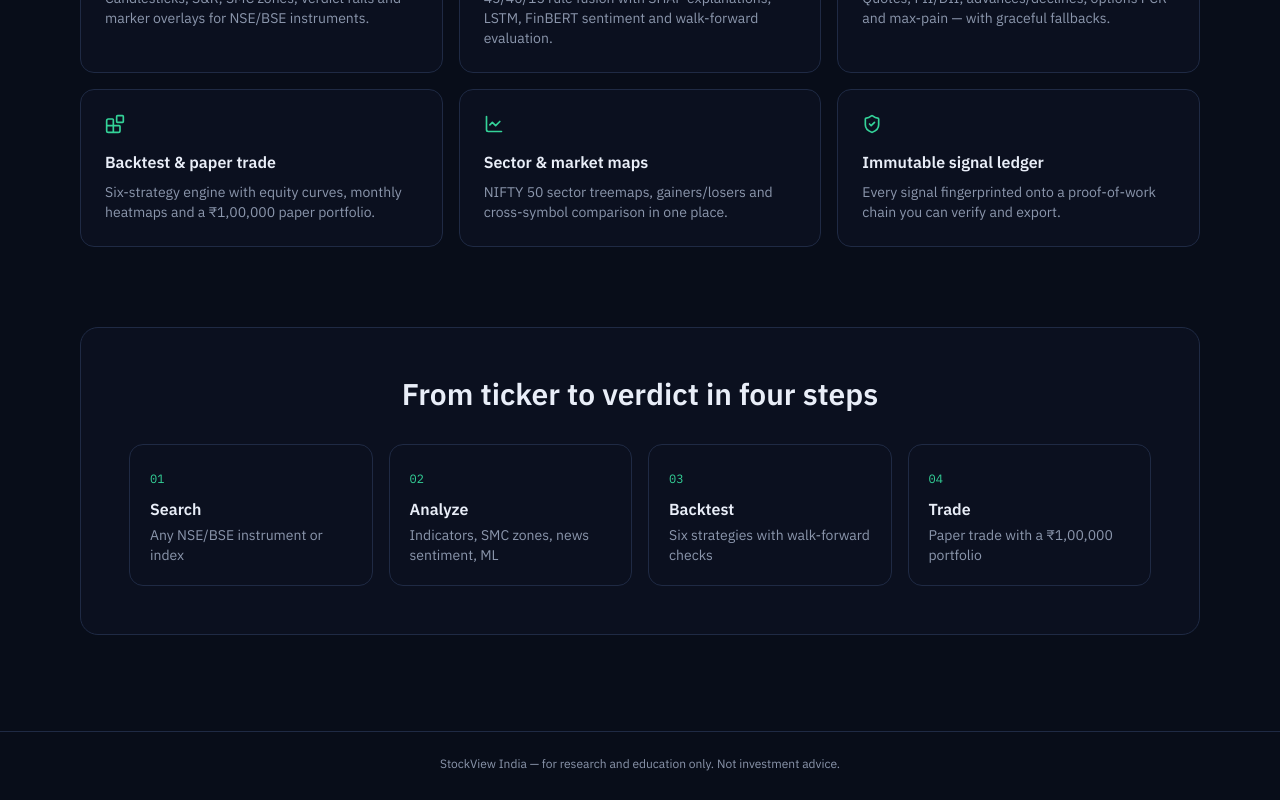
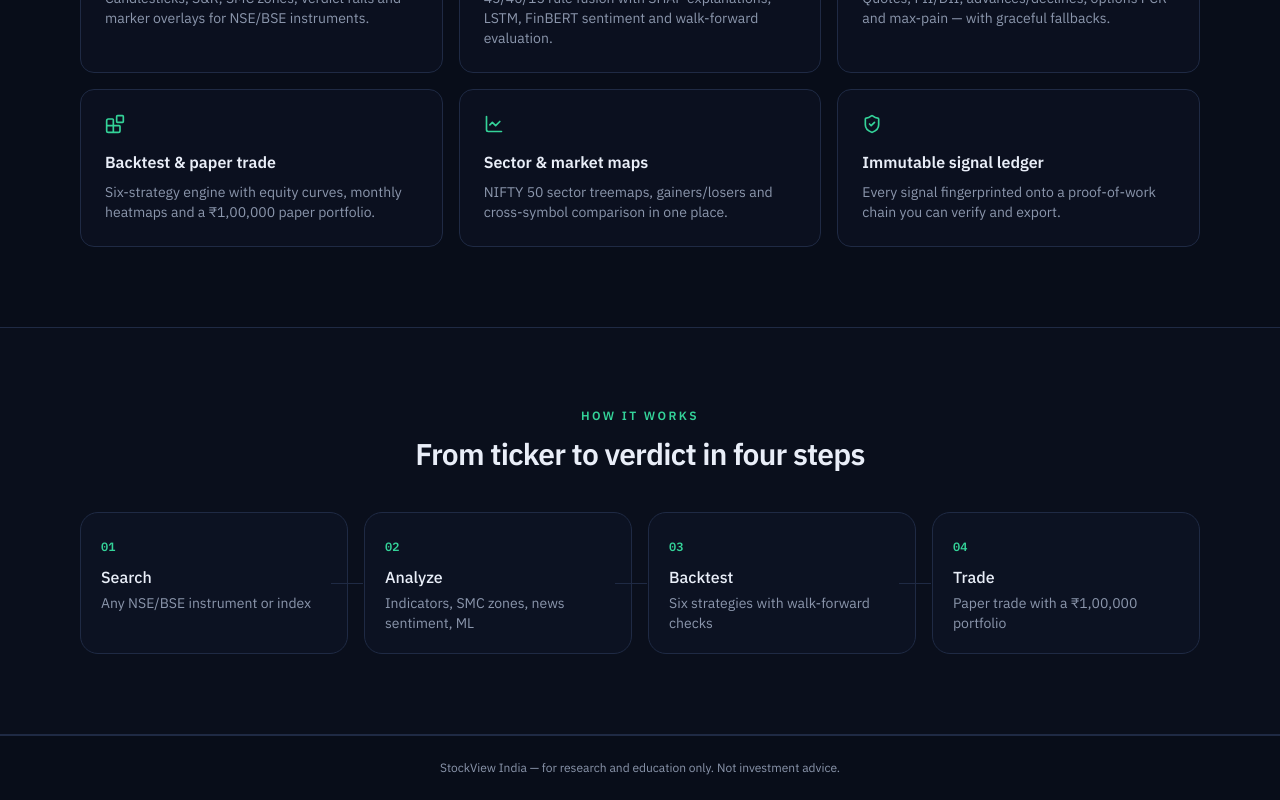
Before and after one commit to raunak-ray/StockView-India, a Next.js app in the folder frontend/: page / in a window 1280 px wide. Shown: the part 864-1664 px from the top of the page. Built offline with nearby package versions, Linux system fonts and the light colour scheme.

Commit message:
feat: add team section, cta band and restyled how-it-works steps

```diff
--- /dev/null
+++ b/frontend/app/components/cta-section.tsx
@@ -0,0 +1,38 @@
+import Link from "next/link";
+import { ArrowRight } from "lucide-react";
+
+import { Button } from "@/components/ui/button";
+
+import { CTA_BAND } from "../constants";
+
+export function CtaSection() {
+  return (
+    <section className="mx-auto w-full max-w-6xl px-4 pb-24">
+      <div className="relative overflow-hidden rounded-3xl border border-border bg-card/60 px-6 py-14 text-center sm:px-12">
+        {/* Subtle depth: dot texture + one calm glow, no rainbow */}
+        <div
+          aria-hidden
+          className="dot-grid absolute inset-0 opacity-60 [mask-image:radial-gradient(ellipse_60%_70%_at_50%_50%,black_20%,transparent_75%)]"
+        />
+        <div
+          aria-hidden
+          className="absolute -top-24 left-1/2 h-48 w-[30rem] -translate-x-1/2 rounded-full bg-primary/10 blur-3xl"
+        />
+        <div className="relative">
+          <h2 className="text-2xl font-semibold tracking-tight sm:text-3xl">
+            {CTA_BAND.title}
+          </h2>
+          <p className="mx-auto mt-3 max-w-md text-sm text-muted-foreground sm:text-base">
+            {CTA_BAND.subtitle}
+          </p>
+          <Button asChild size="lg" className="mt-8 gap-2">
+            <Link href="/register">
+              {CTA_BAND.button}
+              <ArrowRight className="size-4" />
+            </Link>
+          </Button>
+        </div>
+      </div>
+    </section>
+  );
+}
--- a/frontend/app/components/how-it-works.tsx
+++ b/frontend/app/components/how-it-works.tsx
@@ -2,20 +2,38 @@ import { HOW_IT_WORKS_STEPS } from "../constants";
 
 export function HowItWorksSection() {
   return (
-    <section id="how" className="mx-auto w-full max-w-6xl px-4 pb-24">
-      <div className="rounded-2xl border border-border bg-card/50 p-8 text-center sm:p-12">
-        <h2 className="text-2xl font-semibold sm:text-3xl">
-          From ticker to verdict in four steps
-        </h2>
-        <div className="mt-8 grid gap-4 text-left sm:grid-cols-4">
-          {HOW_IT_WORKS_STEPS.map(([step, title, desc]) => (
-            <div key={step} className="rounded-xl border border-border p-5">
-              <span className="font-mono text-xs text-primary">{step}</span>
-              <h3 className="mt-2 font-semibold">{title}</h3>
+    <section id="how" className="border-y border-border bg-card/30">
+      <div className="mx-auto w-full max-w-6xl px-4 py-20">
+        <div className="mx-auto max-w-2xl text-center">
+          <p className="text-xs font-semibold uppercase tracking-[0.2em] text-primary">
+            How it works
+          </p>
+          <h2 className="mt-3 text-2xl font-semibold tracking-tight sm:text-3xl">
+            From ticker to verdict in four steps
+          </h2>
+        </div>
+
+        <ol className="mt-10 grid gap-4 sm:grid-cols-4">
+          {HOW_IT_WORKS_STEPS.map(([step, title, desc], i) => (
+            <li
+              key={step}
+              className="relative rounded-2xl border border-border bg-card/70 p-5"
+            >
+              {/* Connector */}
+              {i < HOW_IT_WORKS_STEPS.length - 1 ? (
+                <span
+                  aria-hidden
+                  className="absolute -right-4 top-1/2 hidden h-px w-8 bg-border sm:block"
+                />
+              ) : null}
+              <span className="font-mono text-xs font-semibold text-primary">
+                {step}
+              </span>
+              <h3 className="mt-2 font-medium">{title}</h3>
               <p className="mt-1 text-sm text-muted-foreground">{desc}</p>
-            </div>
+            </li>
           ))}
-        </div>
+        </ol>
       </div>
     </section>
   );
--- /dev/null
+++ b/frontend/app/components/team-section.tsx
@@ -0,0 +1,45 @@
+import { TEAM_MEMBERS } from "../constants";
+
+/** Team grid — placeholders driven entirely by constants.ts. */
+export function TeamSection() {
+  return (
+    <section id="team" className="mx-auto w-full max-w-6xl px-4 py-20">
+      <div className="mx-auto max-w-2xl text-center">
+        <p className="text-xs font-semibold uppercase tracking-[0.2em] text-primary">
+          Team
+        </p>
+        <h2 className="mt-3 text-2xl font-semibold tracking-tight sm:text-3xl">
+          Built by a small team of builders
+        </h2>
+        <p className="mt-3 text-sm text-muted-foreground sm:text-base">
+          Final-year project, open-source heart — meet the people behind
+          StockView India.
+        </p>
+      </div>
+
+      <div className="mt-10 grid gap-4 sm:grid-cols-2 lg:grid-cols-4">
+        {TEAM_MEMBERS.map((m, i) => (
+          <article
+            key={m.name}
+            className="group rounded-2xl border border-border bg-card/60 p-6 text-center transition-colors duration-200 hover:border-primary/40"
+            style={{ animationDelay: `${i * 70}ms` }}
+          >
+            <div className="mx-auto flex size-16 items-center justify-center rounded-full bg-gradient-to-br from-primary to-info font-mono text-lg font-semibold text-white">
+              {m.name
+                .split(" ")
+                .map((w) => w[0])
+                .slice(0, 2)
+                .join("")
+                .toUpperCase()}
+            </div>
+            <h3 className="mt-4 font-medium">{m.name}</h3>
+            <p className="mt-0.5 text-xs font-medium uppercase tracking-wide text-primary">
+              {m.role}
+            </p>
+            <p className="mt-2 text-sm text-muted-foreground">{m.bio}</p>
+          </article>
+        ))}
+      </div>
+    </section>
+  );
+}
```
